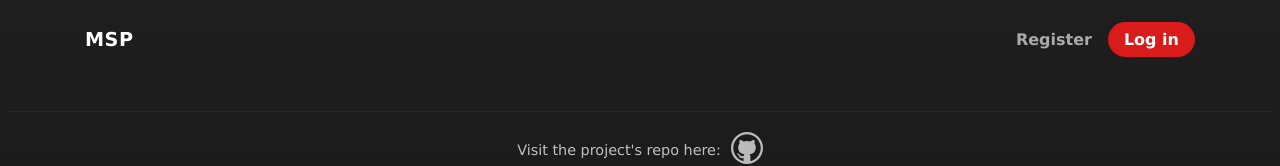
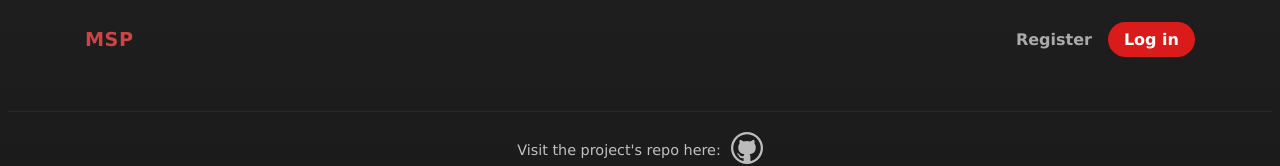
Before and after one commit to WiktorM413/meeting-scheduling-platform, a React (Vite) app in the folder frontend/: page / in a window 1280 px wide. Shown: the top 166 px of the page. Built offline with nearby package versions, Linux system fonts and the light colour scheme; no server answers.

Commit message:
Change msp-header-logo to be an anchor

```diff
--- a/frontend/src/Templates/Header/Header.tsx
+++ b/frontend/src/Templates/Header/Header.tsx
@@ -2,16 +2,17 @@ import "./style.scss";
 
 import { useAuth } from "../../context/AuthContext";
 import AccountButtons from "./AccountButtons";
+import MspAnchor from "../../Components/MspAnchor";
+import { useNavigate } from "react-router-dom";
 
 export default function Header()
 {
 	const { isAuthenticated } = useAuth();
+	const navigate            = useNavigate();
 
 	return (
 		<div className="msp-header">
-			<div className="msp-header-logo">
-				MSP
-			</div>
+			<MspAnchor className="msp-header-logo" label="MSP" navigator={navigate} to="/home" />
 			<AccountButtons isAuthenticated={isAuthenticated}/>
 		</div>
 	)
```
